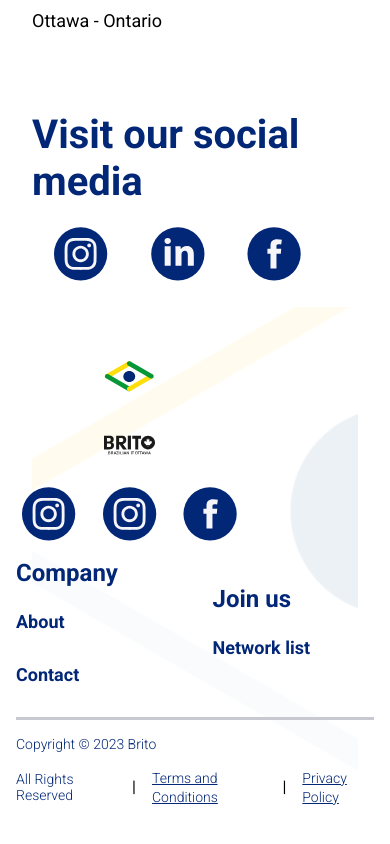
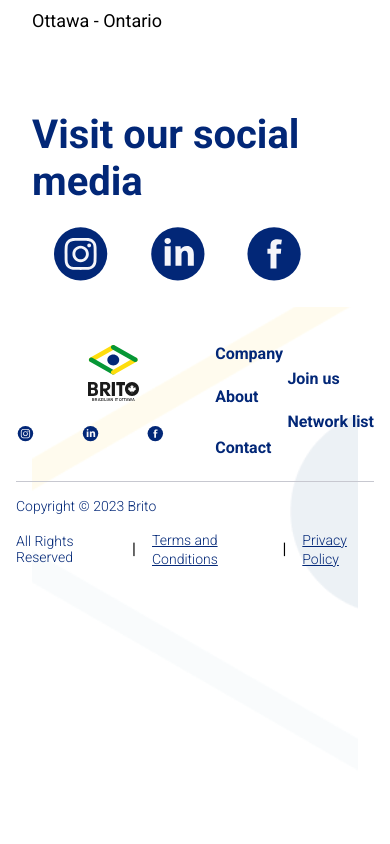
Before and after one commit to brito-ca/brito-website, a Next.js app: page / in a window 390 px wide. Shown: the part 5112-5956 px from the top of the page. After the commit the page ends 5911 px from the top, so only its background shows below. Built offline with nearby package versions, Linux system fonts and the light colour scheme.

Commit message:
partial adjust of mobile version

```diff
--- a/components/Footer/Footer.jsx
+++ b/components/Footer/Footer.jsx
@@ -13,7 +13,7 @@ const Footer = (props) => {
                 <div className={styles.logoAndSocial}>
                     <div className={styles.logoAndSocial}>
                         <Image alt={description.altFlag} src={britoFlag} className={styles.logo} />
-                        <Image alt={description.altWordmark} src={britoWordMark } className={styles.logo} />
+                        <Image alt={description.altWordmark} src={britoWordMark} className={styles.logo} />
                         <p className={'vertical-padding'}>{description.phrase}</p>
                     </div>
                     <div className={styles.socialContainer}>
--- a/pages/index.jsx
+++ b/pages/index.jsx
@@ -25,16 +25,14 @@ const menu = [
 
 const icons = [
     { href: labels.midia.instagramlink, variant: labels.footerIcons.instagram },
-    { href: labels.midia.linklinkedin, variant: labels.footerIcons.instagram  },
+    { href: labels.midia.linklinkedin, variant: labels.footerIcons.linkedin  },
     { href: labels.midia.linkfacebook, variant: labels.footerIcons.facebook  },
 ]
 
 const description = {
     phrase: labels.footerBrito.phrase,
     altFlag: labels.footerBrito.altFlag,
-    srcFlag: labels.footerBrito.srcFlag,
     altWordmark: labels.footerBrito.altWordmark,
-    srcWordmark: labels.footerBrito.srcWordmark
   };
 
 export default function Home() {
--- a/styles/Footer.module.css
+++ b/styles/Footer.module.css
@@ -63,31 +63,53 @@
 }
 
 @media only screen and (max-width: 600px) {
+.footerContainer {
+    padding: var(--padding-xs) 0;
+    border-top: none;
+    border-bottom: 0.84px solid var(--neutral-medium-light);
+}
+
+.logoAndSocial {
+    display: flex;
+    flex-direction: column;
+    justify-content: space-between;
+    align-items: center;
+}
+
+.logo {
+    width: 26%;
+    height: 26%;
+}
+
+.logoAndSocial svg {
+    width: 29%;
+}
+
 .logoAndSocial p {
     display: none;
 }
 
-    .logo {
-        width: 26%;
+.socialContainer {
+    display: flex;
+    gap: 0;
 }
 
-    .footerContainer {
-        border-top: none;
-        padding: var(--padding-sm) var(--padding-lg) var(--padding-sm) 0;
-        border-bottom: 3px solid var(--neutral-medium-light);
-    }
-
-    .socialContainer {
-        display: flex;
-        gap: var(--spacing-unit);
+.socialContainer a {
+    width: fit-content;
 }
 
 .title {
+    font-size: calc(0.75 var(--base-font-size));
     padding: var(--margin-xs) 0;
 }
 
 .navigation {
+    font-size: calc(0.625 var(--base-font-size));
     padding: var(--padding-xs) 0;
-        text-decoration: none;
 }
+
+.termsLink .copyrightText{
+    font-size: calc(0.5 var(--base-font-size));
 }
+
+}
--- a/styles/globals.css
+++ b/styles/globals.css
@@ -48,6 +48,7 @@
     --margin-md: calc(2 * var(--spacing-unit));
     --margin-lg: calc(4 * var(--spacing-unit));
 
+    --padding-xs: calc(0.5 * var(--spacing-unit));
     --padding-sm: var(--spacing-unit);
     --padding-md: calc(2 * var(--spacing-unit));
     --padding-lg: calc(4 * var(--spacing-unit));
```
Lines whose indentation alone changed are shown as unchanged.
